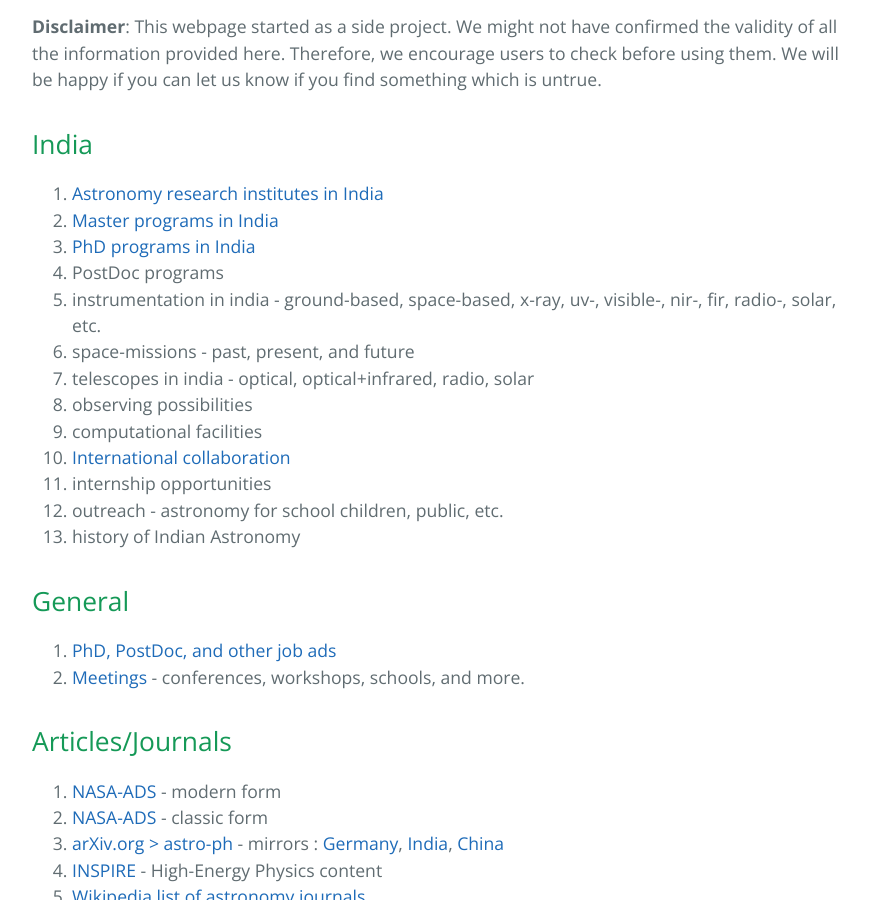
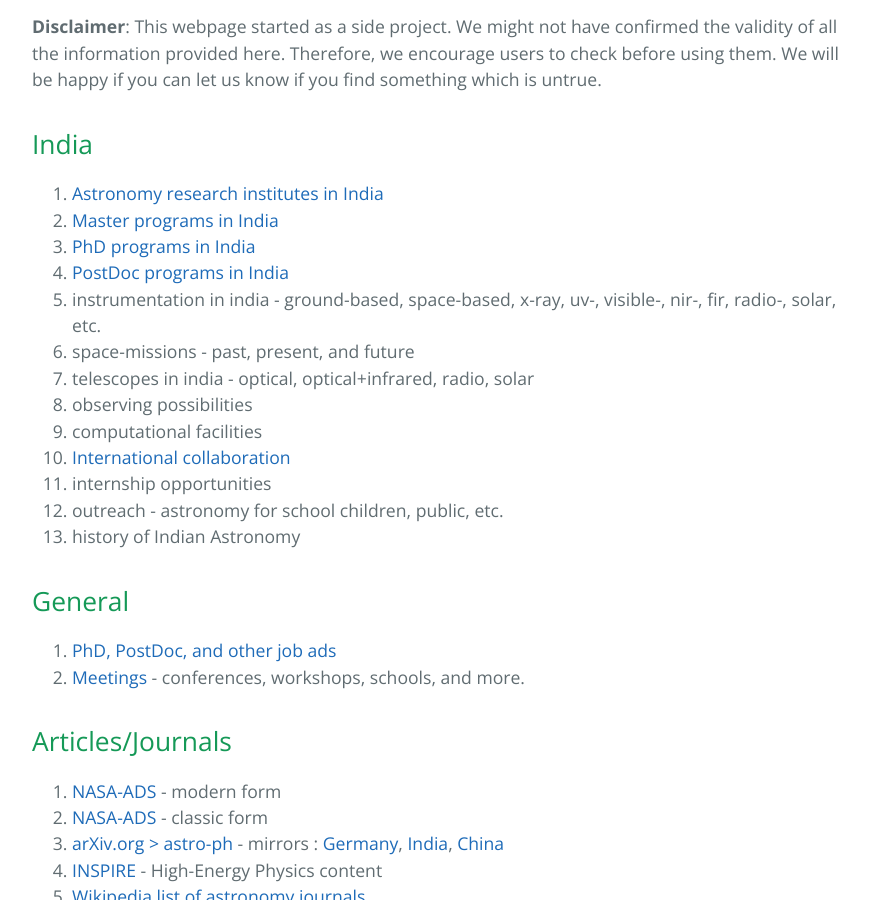
Before and after one commit to kalyanradhakrishnan/Astronomy-In-India, a Jekyll site: the page built from index.md, in a window 1280 px wide and 900 px high, scrolled down 476 px. Shown: the whole window, without its empty margins (192-1061 px from the left). Built offline with Jekyll 4.4.1, drawn with Linux system fonts in a browser that asks for light colours.

Commit message:
Update index.md

```diff
--- a/index.md
+++ b/index.md
@@ -13,7 +13,7 @@ __Disclaimer__: This webpage started as a side project. We might not have confir
 1. [Astronomy research institutes in India](./pages/institutes.md)
 2. [Master programs in India](./pages/masters_india.md)
 3. [PhD programs in India](./pages/phd_india.md)
-4. PostDoc programs
+4. [PostDoc programs in India](./pages/postdoc_india.md)
 5. instrumentation in india - ground-based, space-based, x-ray, uv-, visible-, nir-, fir, radio-, solar, etc.
 6. space-missions - past, present, and future
 7. telescopes in india - optical, optical+infrared, radio, solar
```
